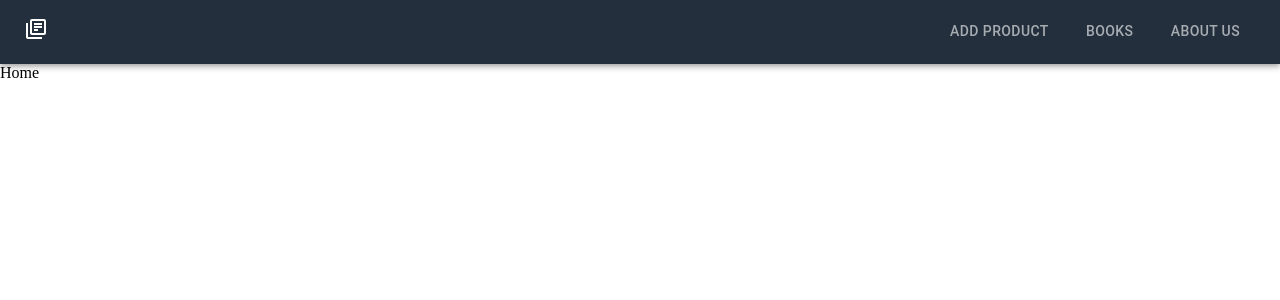
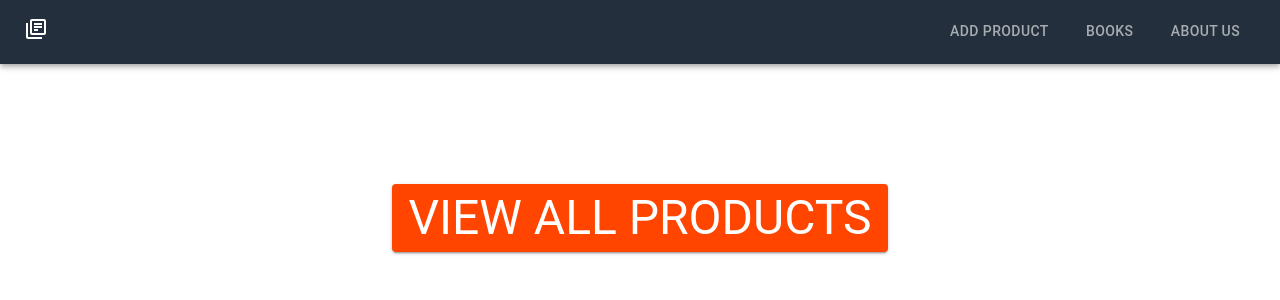
Before and after one commit to mohitchauhan4u/Book-Store-MERN, a React (Create React App) app in the folder book-store/: page / in a window 1280 px wide. Shown: the top 300 px of the page. Built offline with nearby package versions, Linux system fonts and the light colour scheme.

Commit message:
craeted Home page component

```diff
--- a/book-store/src/components/Header.jsx
+++ b/book-store/src/components/Header.jsx
@@ -1,24 +1,26 @@
 import React, { useState } from "react";
-import { AppBar, Toolbar, Typography, Tabs, Tab } from "@mui/material";
+import { AppBar, Tab, Tabs, Toolbar, Typography } from "@mui/material";
 import LibraryBooksOutlinedIcon from "@mui/icons-material/LibraryBooksOutlined";
 import { NavLink } from "react-router-dom";
 const Header = () => {
-  const [value, setvalue] = useState();
+  const [value, setValue] = useState();
   return (
     <div>
       <AppBar sx={{ backgroundColor: "#232F3D" }} position="sticky">
         <Toolbar>
-          <Typography>
-            <LibraryBooksOutlinedIcon />
-          </Typography>
+          <NavLink to="/" style={{ color: "white" }}>
+            <Typography>
+              <LibraryBooksOutlinedIcon />
+            </Typography>
+          </NavLink>
           <Tabs
             sx={{ ml: "auto" }}
             textColor="inherit"
             indicatorColor="primary"
             value={value}
-            onChange={(e, val) => setvalue(val)}
+            onChange={(e, val) => setValue(val)}
           >
-            <Tab LinkComponent={NavLink} to="/add" label="Add Product" />
+            <Tab LinkComponent={NavLink} to="/add" label="Add product" />
             <Tab LinkComponent={NavLink} to="/books" label="Books" />
             <Tab LinkComponent={NavLink} to="/about" label="About Us" />
           </Tabs>
--- a/book-store/src/components/Home.jsx
+++ b/book-store/src/components/Home.jsx
@@ -1,7 +1,22 @@
+import { Button, Typography, Box } from "@mui/material";
 import React from "react";
+import { Link } from "react-router-dom";
 
 const Home = () => {
-  return <div>Home</div>;
+  return (
+    <div>
+      <Box display="flex" flexDirection="column" alignItems="center">
+        <Button
+          LinkComponent={Link}
+          to="/books"
+          sx={{ marginTop: 15, background: "orangered" }}
+          variant="contained"
+        >
+          <Typography variant="h3">View All products</Typography>
+        </Button>
+      </Box>
+    </div>
+  );
 };
 
 export default Home;
```
